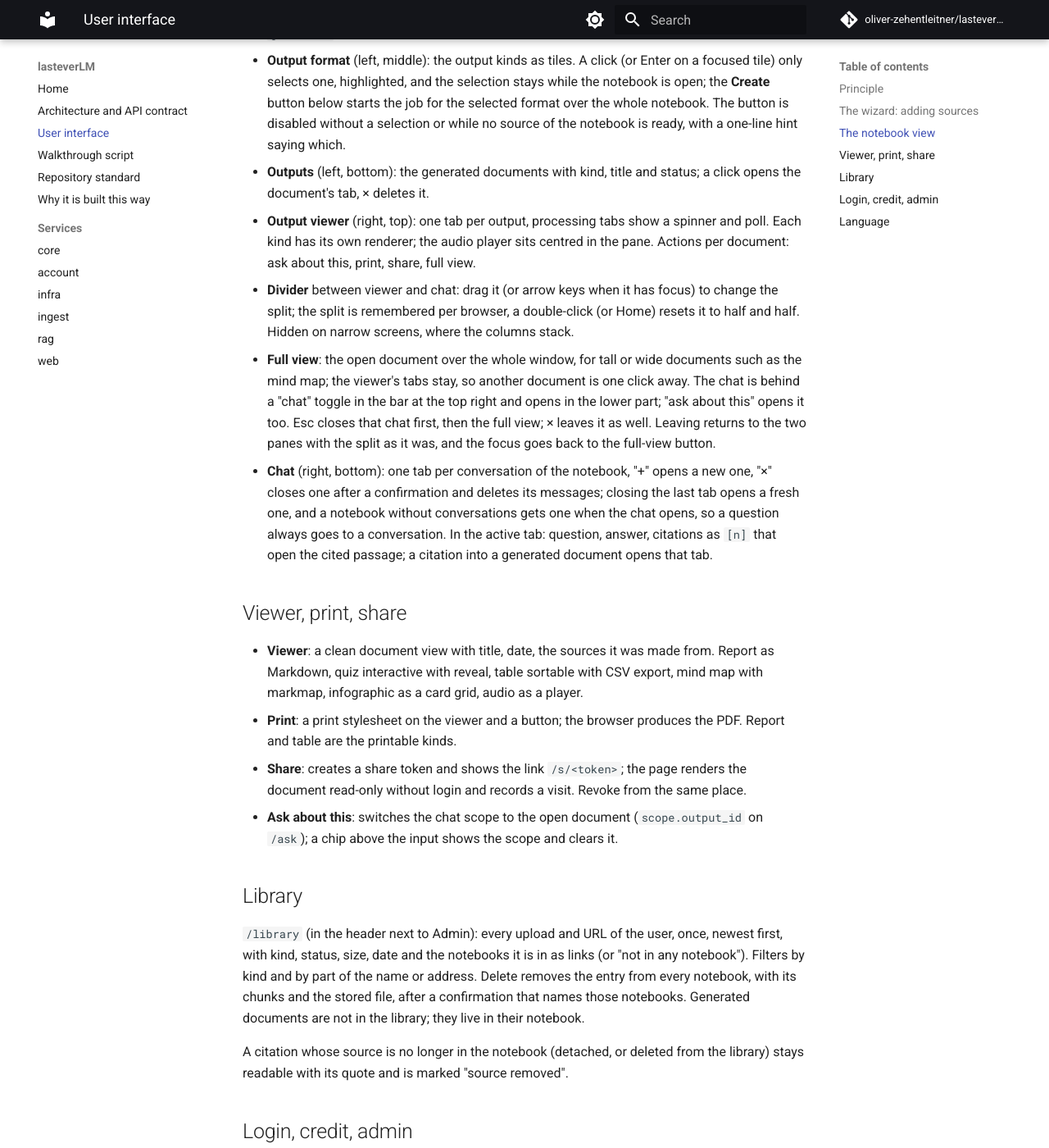
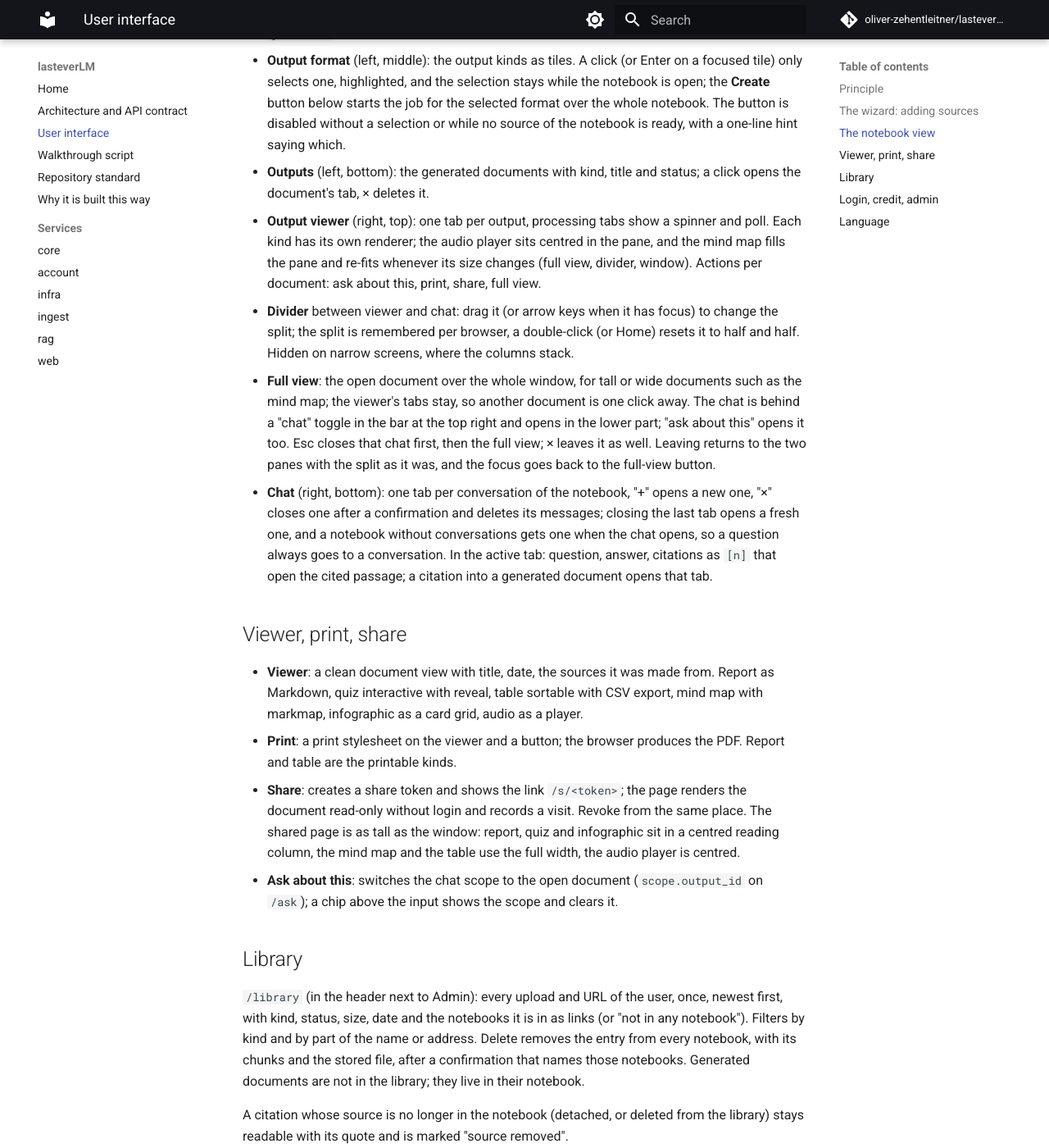
Before and after one commit to oliver-zehentleitner-aigent/lasteverLM, an MkDocs documentation site: the page built from docs/ui.md, in a window 1280 px wide and 1400 px high, scrolled down 1403 px. Shown: the whole window at 82% size. Built offline with MkDocs 1.6.1 and Material for MkDocs 9.7.7, drawn with Linux system fonts in a browser that asks for light colours; comment, search, counter and statistics services are not loaded.

Commit message:
web: mind map fits its container and re-fits on resize; shared page uses the window

```diff
--- a/docs/ui.md
+++ b/docs/ui.md
@@ -71,8 +71,9 @@
   and status; a click opens the document's tab, × deletes it.
 - **Output viewer** (right, top): one tab per output, processing tabs
   show a spinner and poll. Each kind has its own renderer; the audio
-  player sits centred in the pane. Actions per document: ask about
-  this, print, share, full view.
+  player sits centred in the pane, and the mind map fills the pane and
+  re-fits whenever its size changes (full view, divider, window).
+  Actions per document: ask about this, print, share, full view.
 - **Divider** between viewer and chat: drag it (or arrow keys when it
   has focus) to change the split; the split is remembered per browser,
   a double-click (or Home) resets it to half and half. Hidden on narrow
@@ -104,6 +105,9 @@
 - **Share**: creates a share token and shows the link `/s/<token>`; the
   page renders the document read-only without login and records a
   visit. Revoke from the same place.
+  The shared page is as tall as the window: report, quiz and
+  infographic sit in a centred reading column, the mind map and the
+  table use the full width, the audio player is centred.
 - **Ask about this**: switches the chat scope to the open document
   (`scope.output_id` on `/ask`); a chip above the input shows the scope
   and clears it.
```
Also changed, not shown: web/CHANGELOG.md (+5 -0 lines), web/src/components/outputs/MindmapView.tsx (+16 -3 lines), web/src/styles.css (+18 -2 lines).
